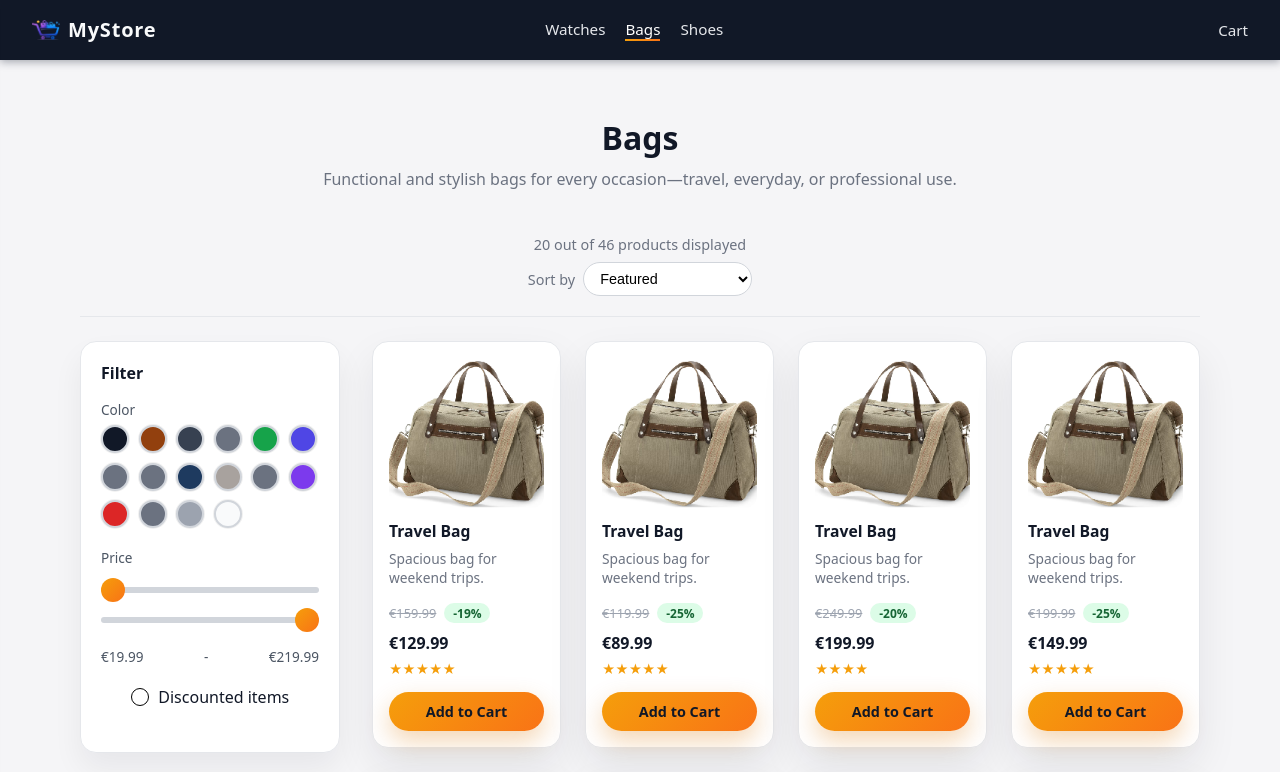
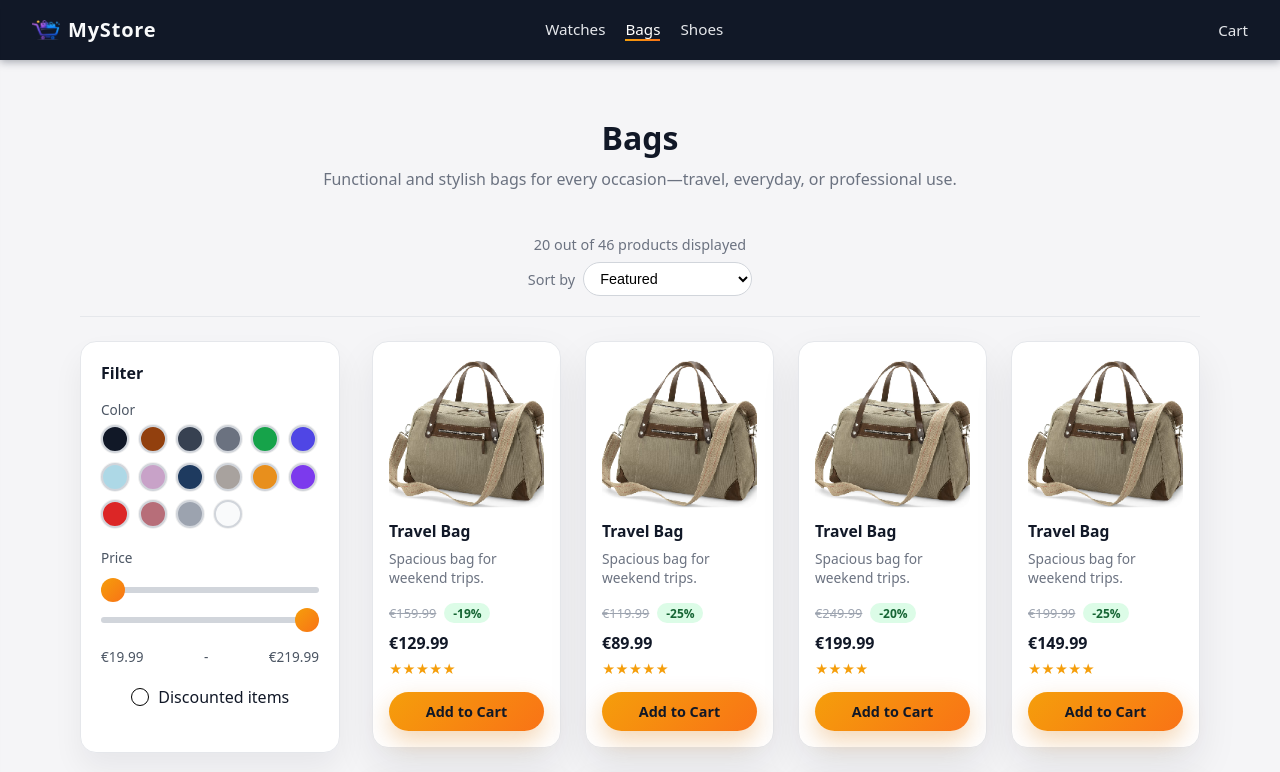
Before and after one commit to BozhidarZagorov/MyStore, a React (Vite) app: page /bags in a window 1280 px wide. Shown: the top 772 px of the page. Built offline with nearby package versions, Linux system fonts and the light colour scheme.

Commit message:
add more color swatches

```diff
--- a/src/pages/Home.jsx
+++ b/src/pages/Home.jsx
@@ -42,6 +42,11 @@ const COLOR_MAP = {
   brown: "#92400e",
   neutral: "#a8a29e",
   green: "#16a34a",
+  lilac: "#c8a2c8",
+  orange: "#e88f1c",
+  gold: "#FFD700",
+  "rose-gold": "#B76E79",
+  "light-blue": "#ADD8E6",
 };
 
 const PRICE_FILTERS = [
```
